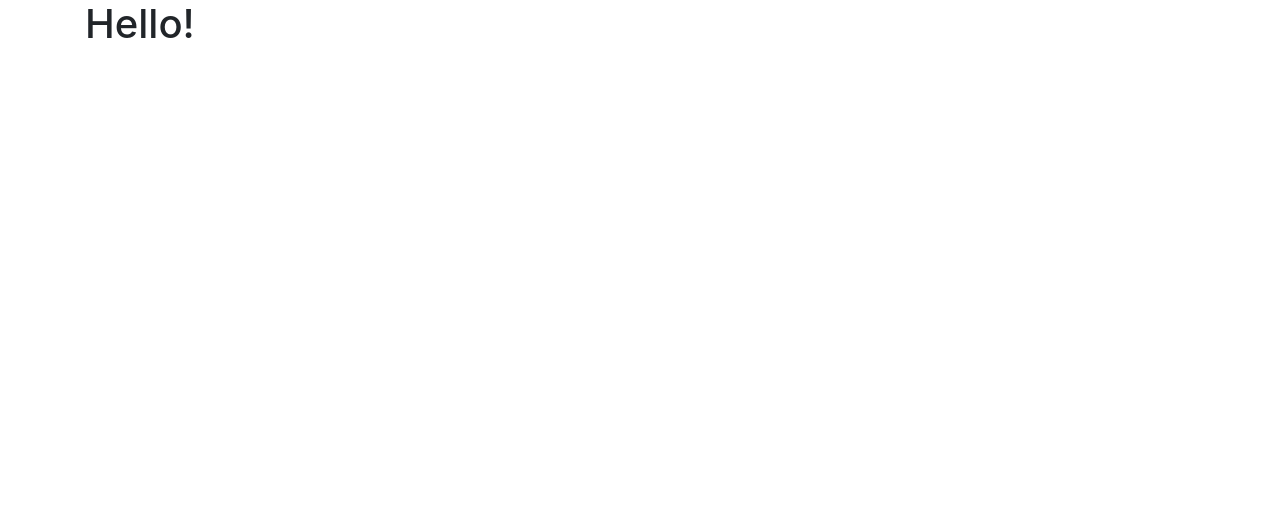
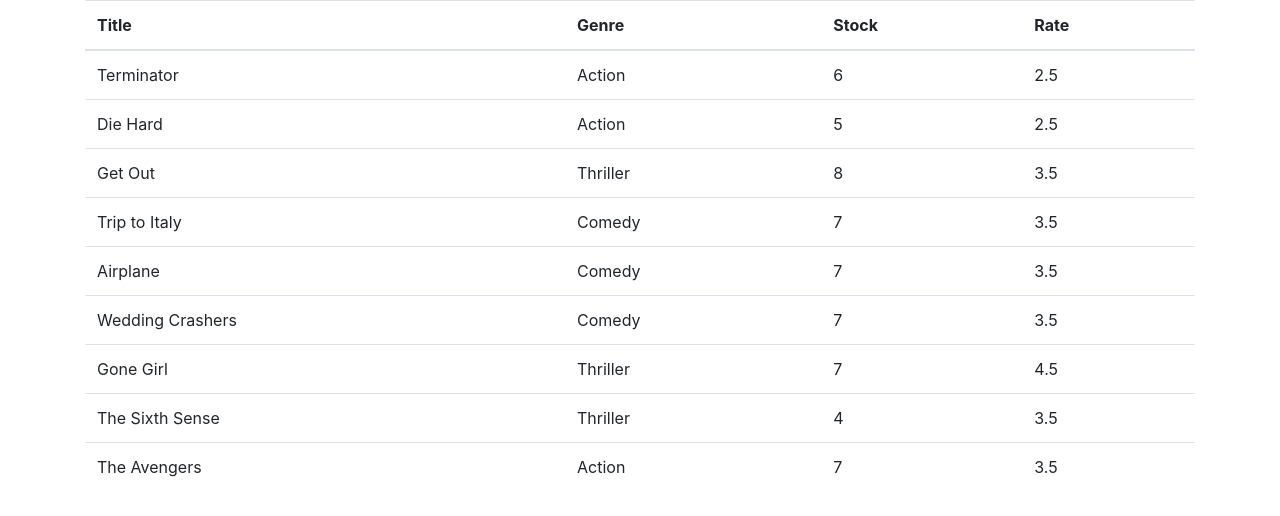
Before and after one commit to adorogensky/www-hello, a React (Create React App) app: page / in a window 1280 px wide. Shown: the top 516 px of the page. Built offline with nearby package versions, Linux system fonts and the light colour scheme.

Commit message:
17. Add movies component that displays movies from fakeMovieService.js

```diff
--- a/src/App.js
+++ b/src/App.js
@@ -1,10 +1,11 @@
 import React from "react";
 import "./App.css";
+import Movies from "./components/movies";
 
 function App() {
   return (
     <main className="container">
-      <h1>Hello!</h1>
+      <Movies />
     </main>
   );
 }
--- /dev/null
+++ b/src/components/movies.jsx
@@ -0,0 +1,34 @@
+import React, { Component } from "react";
+import { getMovies } from "../services/fakeMovieService";
+
+class Movies extends Component {
+  state = {
+    movies: getMovies(),
+  };
+  render() {
+    return (
+      <table className="table">
+        <thead>
+          <tr>
+            <th>Title</th>
+            <th>Genre</th>
+            <th>Stock</th>
+            <th>Rate</th>
+          </tr>
+        </thead>
+        <tbody>
+          {this.state.movies.map((movie) => (
+            <tr key={movie._id}>
+              <td>{movie.title}</td>
+              <td>{movie.genre.name}</td>
+              <td>{movie.numberInStock}</td>
+              <td>{movie.dailyRentalRate}</td>
+            </tr>
+          ))}
+        </tbody>
+      </table>
+    );
+  }
+}
+
+export default Movies;
--- /dev/null
+++ b/src/services/fakeGenreService.js
@@ -0,0 +1,9 @@
+export const genres = [
+  { _id: "5b21ca3eeb7f6fbccd471818", name: "Action" },
+  { _id: "5b21ca3eeb7f6fbccd471814", name: "Comedy" },
+  { _id: "5b21ca3eeb7f6fbccd471820", name: "Thriller" }
+];
+
+export function getGenres() {
+  return genres.filter(g => g);
+}
--- /dev/null
+++ b/src/services/fakeMovieService.js
@@ -0,0 +1,97 @@
+import * as genresAPI from "./fakeGenreService";
+
+const movies = [
+  {
+    _id: "5b21ca3eeb7f6fbccd471815",
+    title: "Terminator",
+    genre: { _id: "5b21ca3eeb7f6fbccd471818", name: "Action" },
+    numberInStock: 6,
+    dailyRentalRate: 2.5,
+    publishDate: "2018-01-03T19:04:28.809Z"
+  },
+  {
+    _id: "5b21ca3eeb7f6fbccd471816",
+    title: "Die Hard",
+    genre: { _id: "5b21ca3eeb7f6fbccd471818", name: "Action" },
+    numberInStock: 5,
+    dailyRentalRate: 2.5
+  },
+  {
+    _id: "5b21ca3eeb7f6fbccd471817",
+    title: "Get Out",
+    genre: { _id: "5b21ca3eeb7f6fbccd471820", name: "Thriller" },
+    numberInStock: 8,
+    dailyRentalRate: 3.5
+  },
+  {
+    _id: "5b21ca3eeb7f6fbccd471819",
+    title: "Trip to Italy",
+    genre: { _id: "5b21ca3eeb7f6fbccd471814", name: "Comedy" },
+    numberInStock: 7,
+    dailyRentalRate: 3.5
+  },
+  {
+    _id: "5b21ca3eeb7f6fbccd47181a",
+    title: "Airplane",
+    genre: { _id: "5b21ca3eeb7f6fbccd471814", name: "Comedy" },
+    numberInStock: 7,
+    dailyRentalRate: 3.5
+  },
+  {
+    _id: "5b21ca3eeb7f6fbccd47181b",
+    title: "Wedding Crashers",
+    genre: { _id: "5b21ca3eeb7f6fbccd471814", name: "Comedy" },
+    numberInStock: 7,
+    dailyRentalRate: 3.5
+  },
+  {
+    _id: "5b21ca3eeb7f6fbccd47181e",
+    title: "Gone Girl",
+    genre: { _id: "5b21ca3eeb7f6fbccd471820", name: "Thriller" },
+    numberInStock: 7,
+    dailyRentalRate: 4.5
+  },
+  {
+    _id: "5b21ca3eeb7f6fbccd47181f",
+    title: "The Sixth Sense",
+    genre: { _id: "5b21ca3eeb7f6fbccd471820", name: "Thriller" },
+    numberInStock: 4,
+    dailyRentalRate: 3.5
+  },
+  {
+    _id: "5b21ca3eeb7f6fbccd471821",
+    title: "The Avengers",
+    genre: { _id: "5b21ca3eeb7f6fbccd471818", name: "Action" },
+    numberInStock: 7,
+    dailyRentalRate: 3.5
+  }
+];
+
+export function getMovies() {
+  return movies;
+}
+
+export function getMovie(id) {
+  return movies.find(m => m._id === id);
+}
+
+export function saveMovie(movie) {
+  let movieInDb = movies.find(m => m._id === movie._id) || {};
+  movieInDb.name = movie.name;
+  movieInDb.genre = genresAPI.genres.find(g => g._id === movie.genreId);
+  movieInDb.numberInStock = movie.numberInStock;
+  movieInDb.dailyRentalRate = movie.dailyRentalRate;
+
+  if (!movieInDb._id) {
+    movieInDb._id = Date.now();
+    movies.push(movieInDb);
+  }
+
+  return movieInDb;
+}
+
+export function deleteMovie(id) {
+  let movieInDb = movies.find(m => m._id === id);
+  movies.splice(movies.indexOf(movieInDb), 1);
+  return movieInDb;
+}
```
